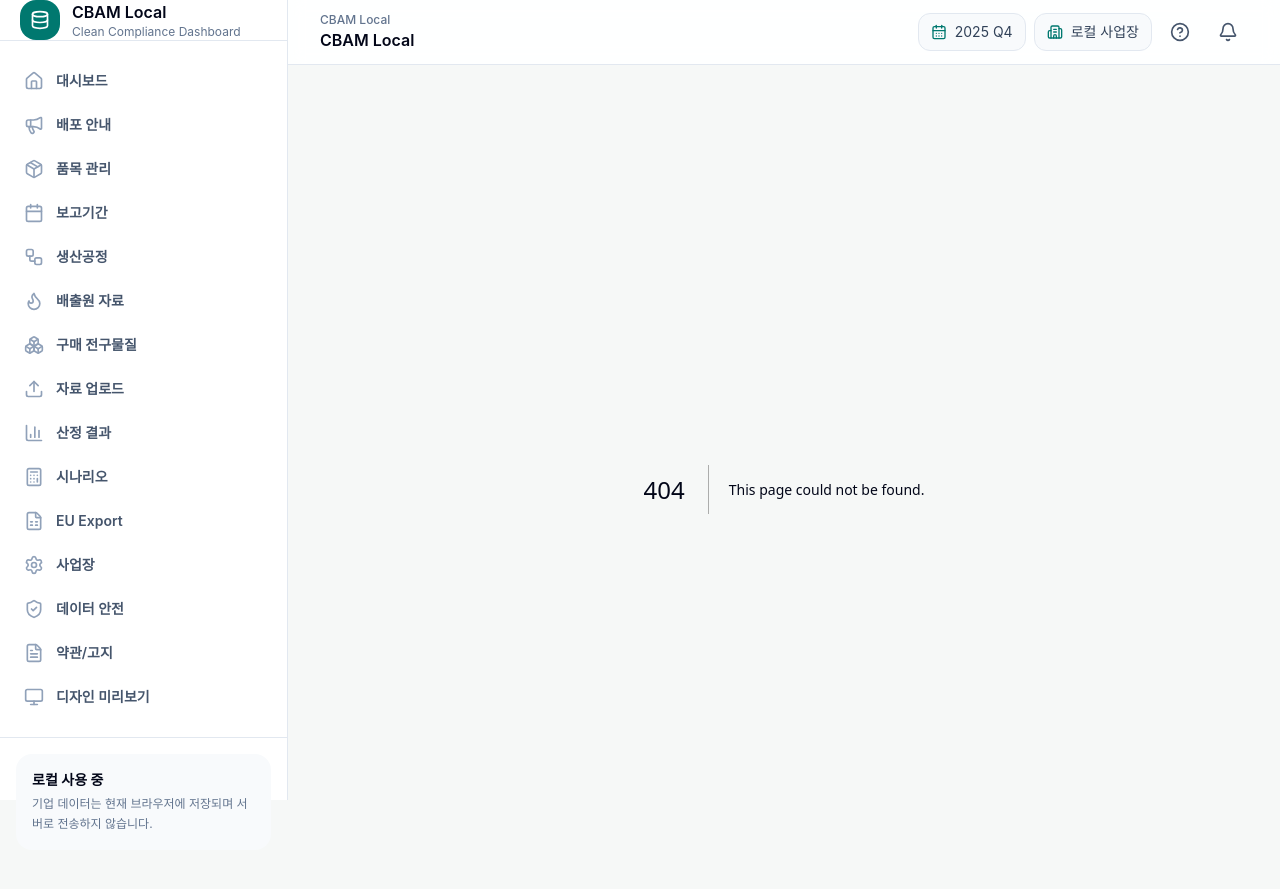
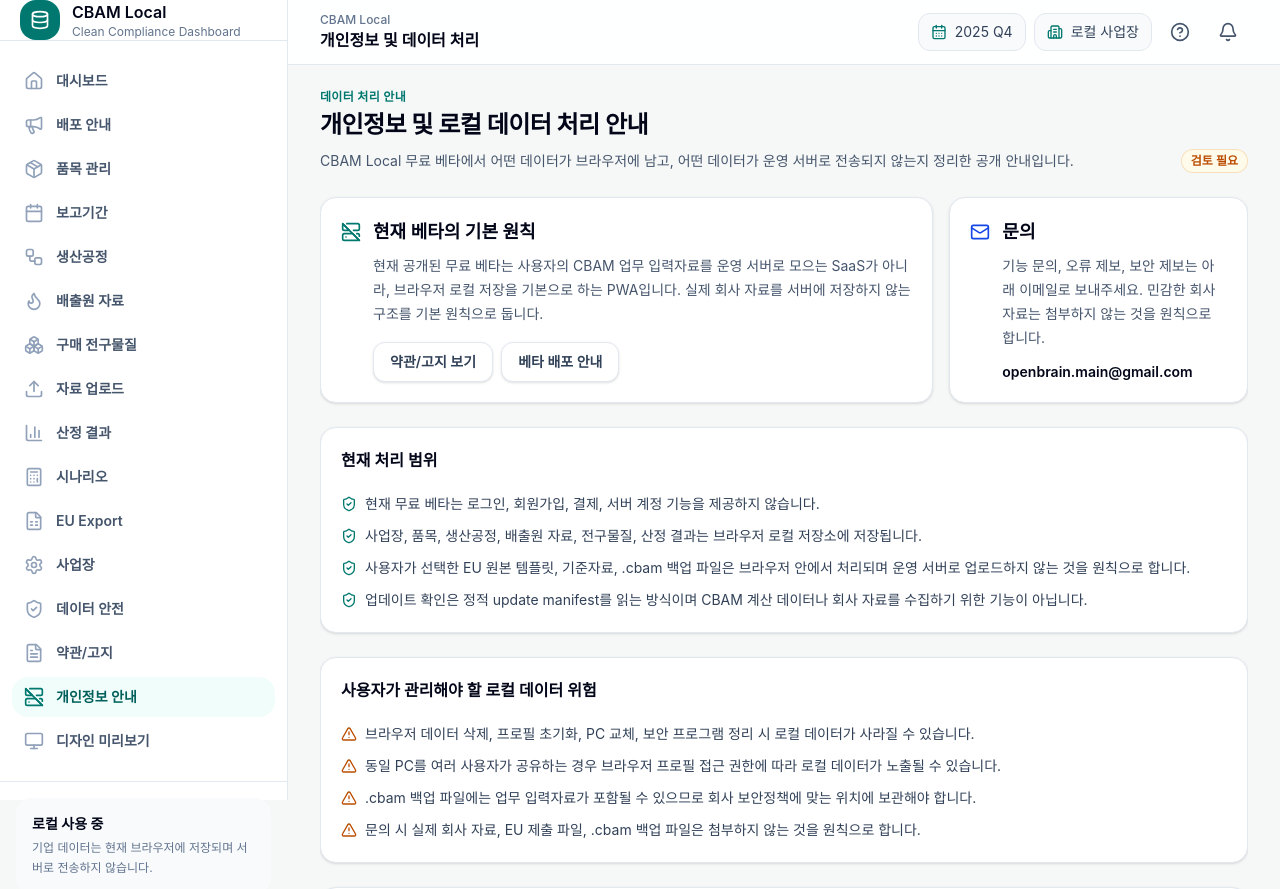
Before and after one commit to neod00/cbam-local-pwa, a Next.js app: page /privacy in a window 1280 px wide. Before the commit this address had no page. Shown: the top 889 px of the page. Built offline with nearby package versions, Linux system fonts and the light colour scheme.

Commit message:
Add public privacy data notice

```diff
--- a/public/sw.js
+++ b/public/sw.js
@@ -6,6 +6,7 @@
   "/export",
   "/installations",
   "/periods",
+  "/privacy",
   "/precursors",
   "/processes",
   "/products",
--- a/scripts/rehearse-beta-browser.mjs
+++ b/scripts/rehearse-beta-browser.mjs
@@ -31,6 +31,7 @@
   { path: '/announcement', label: 'Announcement', snippets: ['CBAM Local PWA 무료 베타', 'openbrain.main@gmail.com'] },
   { path: '/installations', label: 'Installations', snippets: ['사업장', 'Main Factory A'] },
   { path: '/periods', label: 'Periods', snippets: ['보고기간', '2024 Annual'] },
+  { path: '/privacy', label: 'Privacy', snippets: ['개인정보 및 로컬 데이터 처리 안내', 'openbrain.main@gmail.com'] },
   { path: '/products', label: 'Products', snippets: ['품목', 'Hot Rolled Coil'] },
   { path: '/processes', label: 'Processes', snippets: ['생산공정', 'Rolling and finishing'] },
   { path: '/source-streams', label: 'Source streams', snippets: ['배출원', 'Natural gas combustion'] },
--- a/scripts/verify-mvp-flow.mjs
+++ b/scripts/verify-mvp-flow.mjs
@@ -26,6 +26,7 @@
   ['EU Export', '/export'],
   ['데이터 안전', '/settings'],
   ['약관/고지', '/terms'],
+  ['개인정보 안내', '/privacy'],
 ];
 
 for (const [label, href] of workflowRoutes) {
@@ -37,7 +38,7 @@
   assert.ok(sidebar.includes(label), `mobile navigation should include ${label}`);
 }
 
-for (const label of ['대시보드', '베타 배포 안내', '품목 관리', '생산공정', '시나리오', 'EU 템플릿 Export', '데이터 안전']) {
+for (const label of ['대시보드', '베타 배포 안내', '품목 관리', '개인정보 및 데이터 처리', '생산공정', '시나리오', 'EU 템플릿 Export', '데이터 안전']) {
   assert.ok(appShell.includes(label), `topbar route title should include ${label}`);
 }
 
--- a/scripts/verify-production-routes.mjs
+++ b/scripts/verify-production-routes.mjs
@@ -11,6 +11,7 @@
   '/announcement',
   '/installations',
   '/periods',
+  '/privacy',
   '/products',
   '/processes',
   '/source-streams',
@@ -64,6 +65,9 @@
 
   assert.ok(renderedHtmlByRoute.get('/announcement')?.includes('CBAM Local PWA 무료 베타'), 'announcement should render beta announcement');
   assert.ok(renderedHtmlByRoute.get('/announcement')?.includes('openbrain.main@gmail.com'), 'announcement should render public support email');
+
+  assert.ok(renderedHtmlByRoute.get('/privacy')?.includes('개인정보 및 로컬 데이터 처리 안내'), 'privacy should render data handling notice');
+  assert.ok(renderedHtmlByRoute.get('/privacy')?.includes('운영 서버로 업로드하지 않는 것을 원칙'), 'privacy should render local-first data boundary');
 
   assert.ok(renderedHtmlByRoute.get('/results')?.includes('CBAM 기준 SEE'), 'results should render CBAM-basis SEE labels');
   assert.ok(renderedHtmlByRoute.get('/results')?.includes('참고용 총 SEE'), 'results should render informational SEE labels');
--- a/scripts/verify-pwa-release.mjs
+++ b/scripts/verify-pwa-release.mjs
@@ -36,6 +36,7 @@
   '/export',
   '/installations',
   '/periods',
+  '/privacy',
   '/precursors',
   '/processes',
   '/products',
--- a/src/app/announcement/page.tsx
+++ b/src/app/announcement/page.tsx
@@ -53,6 +53,12 @@
                                     className="inline-flex min-h-10 items-center justify-center rounded-xl border border-slate-200 bg-white px-4 py-2 text-sm font-semibold text-slate-700 shadow-sm transition hover:bg-slate-50"
                                 >
                                     릴리스 노트
+                                </Link>
+                                <Link
+                                    href="/privacy"
+                                    className="inline-flex min-h-10 items-center justify-center rounded-xl border border-slate-200 bg-white px-4 py-2 text-sm font-semibold text-slate-700 shadow-sm transition hover:bg-slate-50"
+                                >
+                                    개인정보/데이터 처리 안내
                                 </Link>
                             </div>
                         </div>
--- /dev/null
+++ b/src/app/privacy/page.tsx
@@ -0,0 +1,111 @@
+import { PageHeader, SectionCard, StatusBadge } from '@/components/ui';
+import { AlertTriangle, Database, Mail, ServerOff, ShieldCheck } from 'lucide-react';
+import Link from 'next/link';
+
+const currentScope = [
+    '현재 무료 베타는 로그인, 회원가입, 결제, 서버 계정 기능을 제공하지 않습니다.',
+    '사업장, 품목, 생산공정, 배출원 자료, 전구물질, 산정 결과는 브라우저 로컬 저장소에 저장됩니다.',
+    '사용자가 선택한 EU 원본 템플릿, 기준자료, .cbam 백업 파일은 브라우저 안에서 처리되며 운영 서버로 업로드하지 않는 것을 원칙으로 합니다.',
+    '업데이트 확인은 정적 update manifest를 읽는 방식이며 CBAM 계산 데이터나 회사 자료를 수집하기 위한 기능이 아닙니다.',
+];
+
+const localRisks = [
+    '브라우저 데이터 삭제, 프로필 초기화, PC 교체, 보안 프로그램 정리 시 로컬 데이터가 사라질 수 있습니다.',
+    '동일 PC를 여러 사용자가 공유하는 경우 브라우저 프로필 접근 권한에 따라 로컬 데이터가 노출될 수 있습니다.',
+    '.cbam 백업 파일에는 업무 입력자료가 포함될 수 있으므로 회사 보안정책에 맞는 위치에 보관해야 합니다.',
+    '문의 시 실제 회사 자료, EU 제출 파일, .cbam 백업 파일은 첨부하지 않는 것을 원칙으로 합니다.',
+];
+
+const futureNotice = [
+    '향후 무료 라이선스 등록 또는 관리자 콘솔이 연결되면 이메일, 회사명, 담당자명, 국가, 업종, 앱 버전, 라이선스 상태 같은 배포 관리 정보만 최소 수집 대상으로 검토합니다.',
+    '무료 라이선스 또는 업데이트 확인 기능은 생산량, 배출량, 전구물질, 공급업체 자료, 산정 결과, EU 템플릿, .cbam 백업 파일을 수집하기 위한 기능이 아닙니다.',
+    '서버로 개인정보를 받는 기능을 시작하기 전에는 별도 개인정보 처리 안내와 약관 문구를 확정해야 합니다.',
+];
+
+export default function PrivacyPage() {
+    return (
+        <div className="space-y-6">
+            <PageHeader
+                eyebrow="데이터 처리 안내"
+                title="개인정보 및 로컬 데이터 처리 안내"
+                description="CBAM Local 무료 베타에서 어떤 데이터가 브라우저에 남고, 어떤 데이터가 운영 서버로 전송되지 않는지 정리한 공개 안내입니다."
+                actions={<StatusBadge tone="warning">검토 필요</StatusBadge>}
+            />
+
+            <section className="grid grid-cols-1 gap-4 lg:grid-cols-3">
+                <SectionCard className="lg:col-span-2">
+                    <div className="flex gap-3">
+                        <ServerOff className="mt-1 h-5 w-5 flex-none text-teal-700" />
+                        <div>
+                            <h2 className="text-lg font-semibold text-slate-950">현재 베타의 기본 원칙</h2>
+                            <p className="mt-2 text-sm leading-6 text-slate-600">
+                                현재 공개된 무료 베타는 사용자의 CBAM 업무 입력자료를 운영 서버로 모으는 SaaS가 아니라,
+                                브라우저 로컬 저장을 기본으로 하는 PWA입니다. 실제 회사 자료를 서버에 저장하지 않는 구조를 기본 원칙으로 둡니다.
+                            </p>
+                            <div className="mt-4 flex flex-wrap gap-2">
+                                <Link
+                                    href="/terms"
+                                    className="inline-flex min-h-10 items-center justify-center rounded-xl border border-slate-200 bg-white px-4 py-2 text-sm font-semibold text-slate-700 shadow-sm transition hover:bg-slate-50"
+                                >
+                                    약관/고지 보기
+                                </Link>
+                                <Link
+                                    href="/announcement"
+                                    className="inline-flex min-h-10 items-center justify-center rounded-xl border border-slate-200 bg-white px-4 py-2 text-sm font-semibold text-slate-700 shadow-sm transition hover:bg-slate-50"
+                                >
+                                    베타 배포 안내
+                                </Link>
+                            </div>
+                        </div>
+                    </div>
+                </SectionCard>
+
+                <SectionCard>
+                    <div className="flex gap-3">
+                        <Mail className="mt-1 h-5 w-5 flex-none text-blue-700" />
+                        <div>
+                            <h2 className="text-lg font-semibold text-slate-950">문의</h2>
+                            <p className="mt-2 text-sm leading-6 text-slate-600">
+                                기능 문의, 오류 제보, 보안 제보는 아래 이메일로 보내주세요. 민감한 회사자료는 첨부하지 않는 것을 원칙으로 합니다.
+                            </p>
+                            <p className="mt-3 break-words text-sm font-semibold text-slate-950">openbrain.main@gmail.com</p>
+                        </div>
+                    </div>
+                </SectionCard>
+            </section>
+
+            <SectionCard title="현재 처리 범위">
+                <ul className="space-y-2 text-sm leading-6 text-slate-700">
+                    {currentScope.map((item) => (
+                        <li key={item} className="flex gap-2">
+                            <ShieldCheck className="mt-1 h-4 w-4 flex-none text-teal-700" />
+                            <span>{item}</span>
+                        </li>
+                    ))}
+                </ul>
+            </SectionCard>
+
+            <SectionCard title="사용자가 관리해야 할 로컬 데이터 위험">
+                <ul className="space-y-2 text-sm leading-6 text-slate-700">
+                    {localRisks.map((item) => (
+                        <li key={item} className="flex gap-2">
+                            <AlertTriangle className="mt-1 h-4 w-4 flex-none text-amber-700" />
+                            <span>{item}</span>
+                        </li>
+                    ))}
+                </ul>
+            </SectionCard>
+
+            <SectionCard title="향후 무료 라이선스 또는 관리자 콘솔 연결 시">
+                <div className="flex gap-3">
+                    <Database className="mt-1 h-5 w-5 flex-none text-blue-700" />
+                    <ul className="space-y-2 text-sm leading-6 text-slate-700">
+                        {futureNotice.map((item) => (
+                            <li key={item}>{item}</li>
+                        ))}
+                    </ul>
+                </div>
+            </SectionCard>
+        </div>
+    );
+}
--- a/src/app/terms/page.tsx
+++ b/src/app/terms/page.tsx
@@ -1,5 +1,6 @@
 import { PageHeader, SectionCard, StatusBadge } from '@/components/ui';
 import { AlertTriangle, Database, FileSpreadsheet, Mail, ShieldCheck } from 'lucide-react';
+import Link from 'next/link';
 
 const termsSections = [
     {
@@ -65,6 +66,12 @@
                                 다만 PWA 특성상 브라우저로 전달되는 JavaScript 번들은 사용자가 확인할 수 있으므로,
                                 고급 보호가 필요한 기능은 향후 Docker/on-premise 또는 별도 서버형 버전으로 분리할 수 있습니다.
                             </p>
+                            <Link
+                                href="/privacy"
+                                className="mt-4 inline-flex min-h-10 items-center justify-center rounded-xl border border-slate-200 bg-white px-4 py-2 text-sm font-semibold text-slate-700 shadow-sm transition hover:bg-slate-50"
+                            >
+                                개인정보/데이터 처리 안내
+                            </Link>
                         </div>
                     </div>
                 </SectionCard>
--- a/src/components/AppShell.tsx
+++ b/src/components/AppShell.tsx
@@ -11,6 +11,7 @@
     '/announcement': '베타 배포 안내',
     '/products': '품목 관리',
     '/periods': '보고기간',
+    '/privacy': '개인정보 및 데이터 처리',
     '/processes': '생산공정',
     '/source-streams': '배출원 자료',
     '/precursors': '구매 전구물질',
--- a/src/components/Sidebar.tsx
+++ b/src/components/Sidebar.tsx
@@ -14,6 +14,7 @@
     Megaphone,
     Monitor,
     Package,
+    ServerOff,
     Settings,
     ShieldCheck,
     Upload,
@@ -37,6 +38,7 @@
     { name: '사업장', href: '/installations', icon: Settings },
     { name: '데이터 안전', href: '/settings', icon: ShieldCheck },
     { name: '약관/고지', href: '/terms', icon: FileText },
+    { name: '개인정보 안내', href: '/privacy', icon: ServerOff },
     { name: '디자인 미리보기', href: '/design-preview', icon: Monitor },
 ];
 
```
Also changed, not shown: 3 other files (tests, documents, lock files or other folders).
